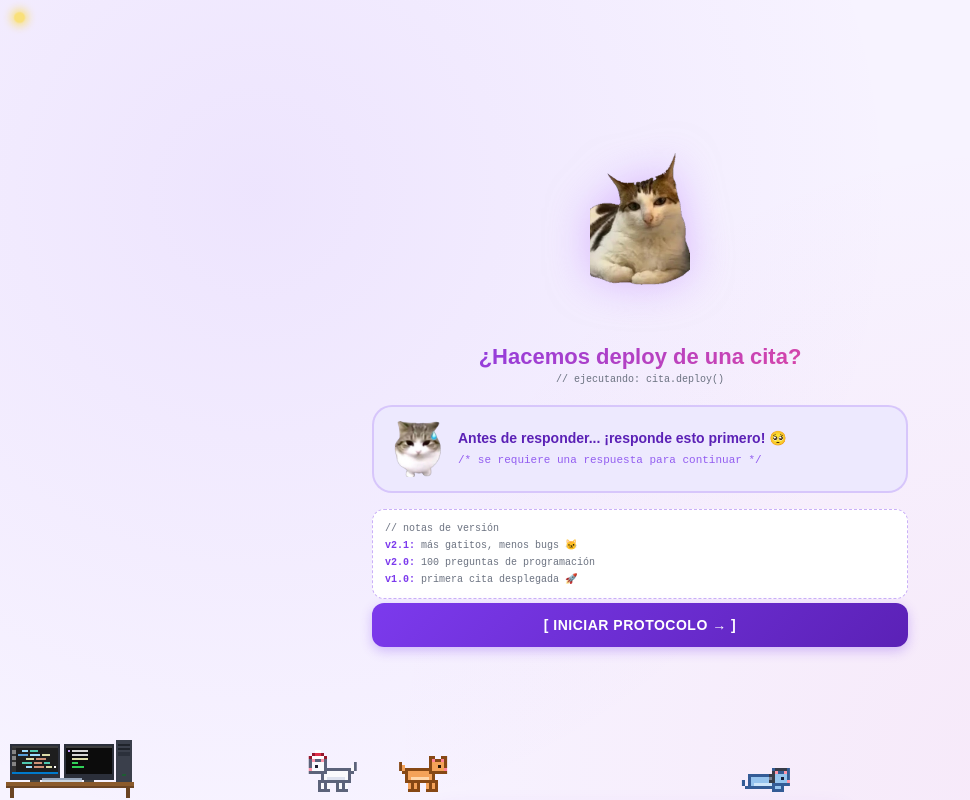
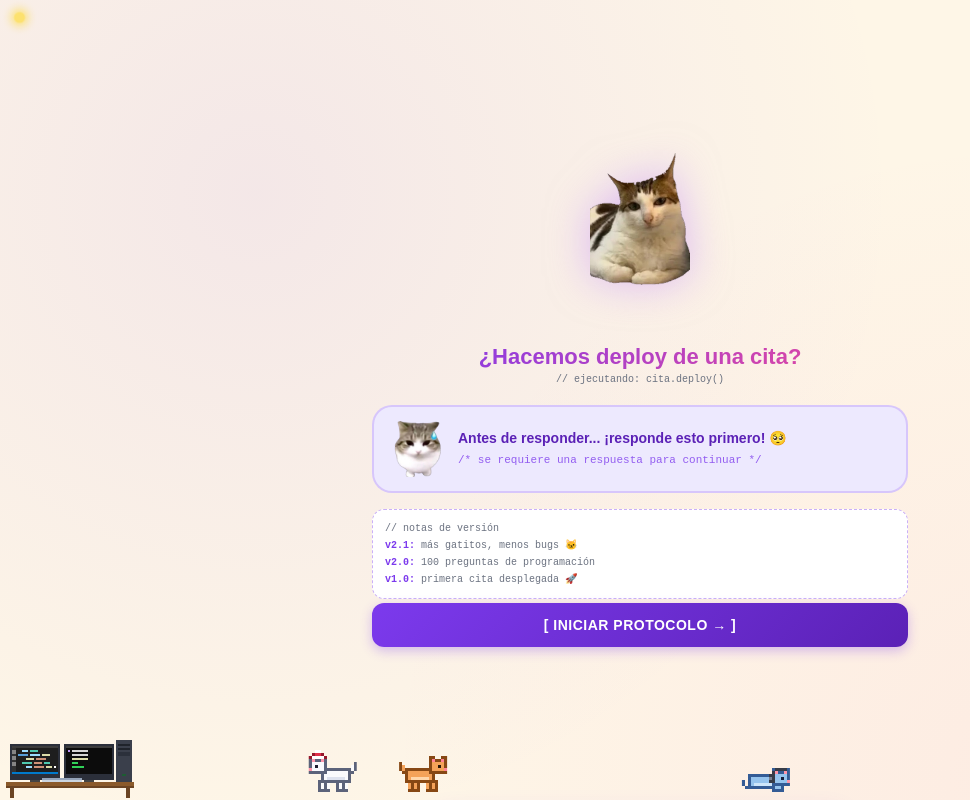
Before and after one commit to Eofjsdev/Gatito-Cita, a Next.js app: page / in a window 1280 px wide. Shown: the top 800 px of the page, without its empty margins (0-970 px from the left). Built offline with nearby package versions, Linux system fonts and the light colour scheme.

Commit message:
Add files via upload

```diff
--- a/app/globals.css
+++ b/app/globals.css
@@ -1,3 +1,10 @@
+/* Permite que el fondo cambie de color con una transición suave */
+@property --bg {
+  syntax: '<color>';
+  inherits: true;
+  initial-value: #f7f3ff;
+}
+
 :root {
   --bg: #f7f3ff;
   --card: #ffffff;
@@ -15,6 +22,7 @@
   --shadow-lg: 0 8px 40px rgba(124,58,237,0.18);
   --radius: 20px;
   --radius-sm: 12px;
+  transition: --bg 3s ease-in-out;
 }
 
 * {
--- a/app/page.tsx
+++ b/app/page.tsx
@@ -184,6 +184,9 @@ const catImagesStep2 = [asset('/memes/3.jpg'), asset('/memes/4.png')];
 const stickerSrcs = Array.from({ length: 84 }, (_, i) => asset(`/memes/sticker${String(i + 1).padStart(2, '0')}.png`));
 const floatCatSrcs = stickerSrcs;
 const PDF_STICKERS = 8;
+// Fondo cambiante: cada cuántos milisegundos cambia y cuánto avanza el tono (ángulo áureo)
+const BG_CHANGE_MS = 6000;
+const BG_HUE_STEP = 137.50776;
 // Posiciones de los stickers en el PDF: esquinas, laterales y parte de abajo
 const PDF_STICKER_SPOTS: CSSProperties[] = [
   { top: 8, left: 14, transform: 'rotate(-10deg)' },
@@ -526,6 +529,19 @@ export default function HomePage() {
   const [pdfStickers, setPdfStickers] = useState<string[]>([]);
   const [showCongrats, setShowCongrats] = useState(false);
   const congratsDone = useRef(false);
+
+  // Fondo que cambia de color cada cierto tiempo sin repetirse:
+  // el tono avanza el "ángulo áureo" (137.5°) en cada cambio, así nunca cae dos veces en el mismo color
+  useEffect(() => {
+    let hue = Math.random() * 360;
+    const apply = () => {
+      hue = (hue + BG_HUE_STEP) % 360;
+      document.documentElement.style.setProperty('--bg', `hsl(${hue.toFixed(2)}, 90%, 95%)`);
+    };
+    apply();
+    const id = setInterval(apply, BG_CHANGE_MS);
+    return () => clearInterval(id);
+  }, []);
 
   const summaryItems = useMemo(() => {
     const items = questions.map((question) => ({
```
